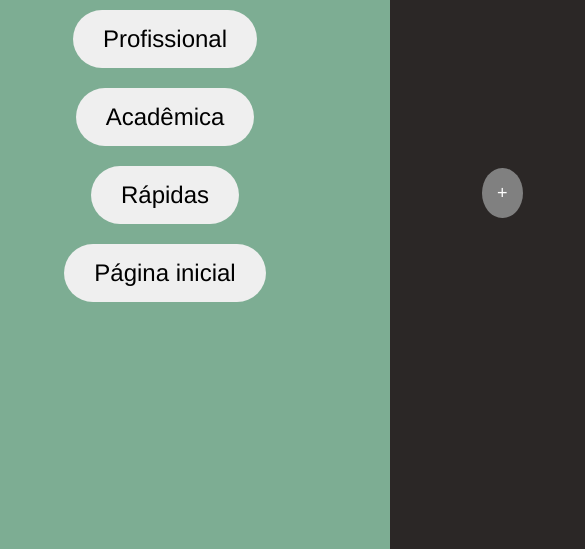
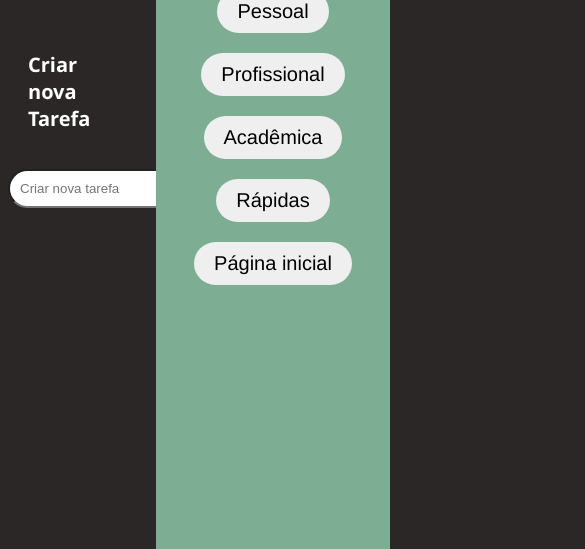
Before and after one commit to SandyManoel/sandymanoel.github.io, a plain HTML site: page html/rapidas.html in a window 390 px wide. Shown: the part 295-844 px from the top of the page, 585 px wide, since content can reach past the window. Drawn offline with Linux system fonts and the light colour scheme.

Commit message:
Update style

```diff
--- a/css/style.css
+++ b/css/style.css
@@ -20,7 +20,6 @@ body{
     font-family:  'Segoe UI', Tahoma, Geneva, Verdana, sans-serif;
     font-size: 70px;
     color: #2B2726;
-    font-style: bold;
 }
 #descricao{
     font-family: 'Gill Sans', 'Gill Sans MT', Calibri, 'Trebuchet MS', sans-serif, Arial, sans-serif;
@@ -57,17 +56,17 @@ body{
     font-family: 'Segoe UI', Tahoma, Geneva, Verdana, sans-serif;
     font-size: 70px;
     padding: 20px;
-    width: calc(100% - 450px); /* Largura total menos a largura do aside */
-    float: left; /* Alinha à esquerda */
+    width: calc(100% - 450px);
+    float: left;
     box-sizing: border-box;
-    margin-top: 200px; /* Adicionando margem superior */
+    margin-top: 200px;
 }
 
 #asidemain {
     background-color: #7DAD93;
     padding: 20px;
     width: 450px;
-    height: 100vh; /* Preenche a altura da tela */
+    height: 100vh;
     display: flex;
     flex-direction: column;
     align-items: center;
@@ -85,9 +84,10 @@ body{
     align-items: center;
     justify-content: center;
     box-sizing: border-box;
-    position: fixed; /* Torna o elemento fixo */
+    position: fixed;
     top: 0;
-    right: 0; /* Posiciona o elemento no lado direito */
+    right: 0;
+    max-width: 450px;
 }
 
 aside button {
@@ -121,7 +121,7 @@ aside button:hover {
     font-family: 'Franklin Gothic Medium', 'Arial Narrow', Arial, sans-serif;
 }
 .box {
-    width: 45%;
+    width: 60%;
     padding: 20px;
     border-radius: 20px;
 }
@@ -174,27 +174,11 @@ input {
 }
 .pesquisar {
     display: flex; /* Define o contêiner como flexível */
-    align-items: right; /* Alinha os itens verticalmente */
 }
 
 #pesquisa {
     border-radius: 30px; /* Adicionando borda arredondada apenas no canto esquerdo */
     width: 98%;
-    align-items: right;
-    align-self: right;
-}
-
-.icone-pesquisa {
-    background-color: transparent;
-    border: none;
-    cursor: pointer;
-    padding: 10px; /* Adicionando um preenchimento ao botão para torná-lo mais clicável */
-    border-radius: 30px; /* Adicionando borda arredondada apenas no canto direito */
-}
-
-.icone-pesquisa img {
-    width: 100%;
-    height: auto;
 }
 
 select {
@@ -240,19 +224,19 @@ footer{
     border-radius: 50%;
     padding: 15px;
     font-size: 18px;
-    height: 50px;  /* Ajuste a altura conforme necessário */
-    width: 50px;   /* Ajuste a largura conforme necessário */
+    height: 50px;
+    width: 50px;
     border: none;
     cursor: pointer;
     transition: background-color 0.3s;
     background-color: grey;
     color: white;
-    display: flex; /* Usar flexbox */
-    justify-content: center; /* Centraliza horizontalmente */
-    align-items: center; /* Centraliza verticalmente */
-    text-align: center; /* Garante que o texto esteja centralizado */
-    display: flex; /* Usar flexbox */
-    align-items: center; /* Centraliza verticalmente */
+    display: flex;
+    justify-content: center;
+    align-items: center;
+    text-align: center;
+    display: flex;
+    align-items: center;
 }
 
 #btn-new-task:hover{
@@ -314,7 +298,6 @@ footer{
 .content--add-item {
     display: flex; /* Usar flexbox no contêiner pai */
     align-items: center; /* Centraliza verticalmente */
-    display: flex;
     justify-content: space-between;
     width: 100%;
     color: white;
@@ -340,10 +323,12 @@ footer{
     margin-right: 450px;
 }
 
-/* Media query para telas menores */
 @media only screen and (max-width: 768px) {
-    #btnComecar {
-        width: 90%;
+    /* Button styles for #btnComecar and aside buttons */
+    #btnComecar,
+    aside button {
+      padding: 15px 30px; /* Adjust padding if needed */
+      font-size: 24px; /* Adjust font size for smaller screens */
     }
 
     #inicio {
@@ -352,46 +337,75 @@ footer{
       align-items: center;
     }
 
-    #opcoes {
+    #opcoes,
+    #asidegeral { /* Combine styles for #opcoes and #asidegeral */
       width: 100%;
-        float: none;
       margin-top: 20px;
     }
 
-    #asidemain {
-        position: relative;
+    input,
+    select {
+      min-width: 100px;
       width: 100%;
-        height: auto;
-        margin-top: 20px;
-        right: auto;
-        display: block;
+      max-width: 300px;
+      padding: 10px;
+      box-sizing: border-box;
     }
 
-    aside button {
-        padding: 15px 30px;
+    #pesquisar {
+      width: 80%;
+      max-width: 300px;
+      padding: 10px;
+      box-sizing: border-box;
+    }
+
+    #btn-new-task {
+      font-size: 3vw; /* Font size relative to viewport width */
+      width: 50px;
+      height: 50px;
+      border-radius: 50%;
     }
   }
 
-/* Media query para telas muito pequenas */
   @media only screen and (max-width: 480px) {
-    #btnComecar {
-        font-size: 24px;
+    #btnComecar,
+    aside button {
+      font-size: 20px; /* Adjust font size for very small screens */
+      padding: 10px 20px; /* Adjust padding if needed */
     }
 
-    #opcoes {
-        font-size: 40px;
-    }
-
-    #asidemain {
-        padding: 10px;
-    }
-
-    /* Ajustes para telas muito pequenas */
     #frase {
-        font-size: 40px;
+      font-size: 40px; /* Adjust font size as needed */
     }
 
     #descricao {
-        font-size: 20px;
+      font-size: 20px; /* Adjust font size as needed */
+    }
+
+    input {
+      min-width: 200px;
+      max-width: 300px;
+      width: 80%; /* 80% of screen width */
+      padding: 10px;
+      box-sizing: border-box;
+    }
+
+    #btnAdicionarTarefa,
+    #btnCancelar,
+    #btnComecar,
+    #btn-new-task {
+      width: 90%; /* 90% of screen width */
+      min-width: 100px;
+      font-size: inherit; /* Inherit font size from parent */
+      display: flex;
+      justify-content: center;
+      align-items: center;
+    }
+
+    #btn-new-task span {
+      font-size: inherit; /* Inherit font size from parent */
+    }
+    #asidegeral {
+        width: 60%; /* Adjust width as needed */
       }
   }
```
Lines whose indentation alone changed are shown as unchanged.
